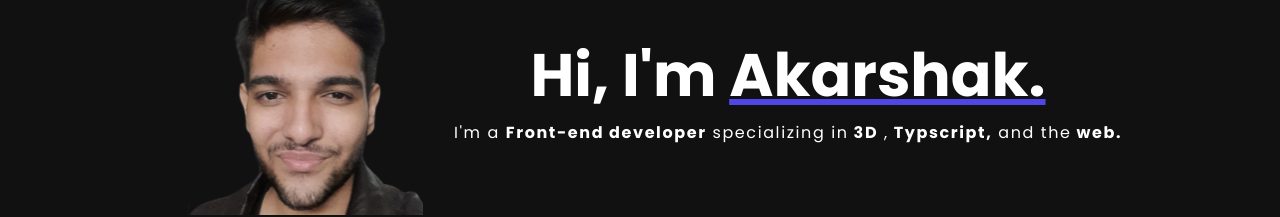
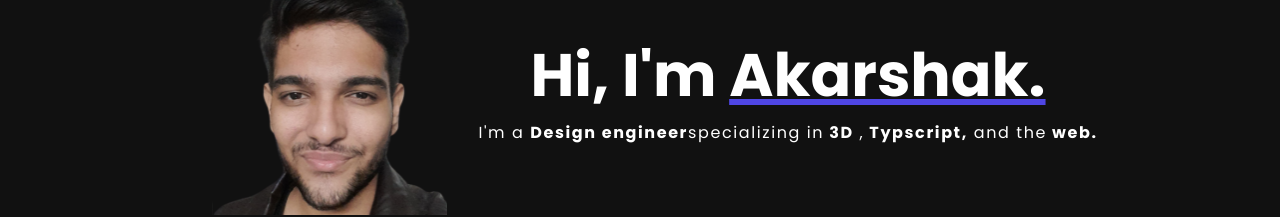
Before and after one commit to Aksaithon/Portfolio, a React (Vite) app: page / in a window 1280 px wide. Shown: the part 249-466 px from the top of the page. Built offline with nearby package versions, Linux system fonts and the light colour scheme.

Commit message:
Update HomePage.tsx
Headline change.

```diff
--- a/src/HomePgCOmponents/HomePage.tsx
+++ b/src/HomePgCOmponents/HomePage.tsx
@@ -20,7 +20,7 @@ const HomePage = () => {
             </div>
 
             <div className={styles.captions}>
-              I'm a <span className={styles.bold}>Front-end developer</span>{" "}
+              I'm a <span className={styles.bold}>Design engineer</span>
               specializing in
               <span className={styles.bold}> 3D</span> ,
               <span className={styles.bold}> Typscript,</span> and the
```
